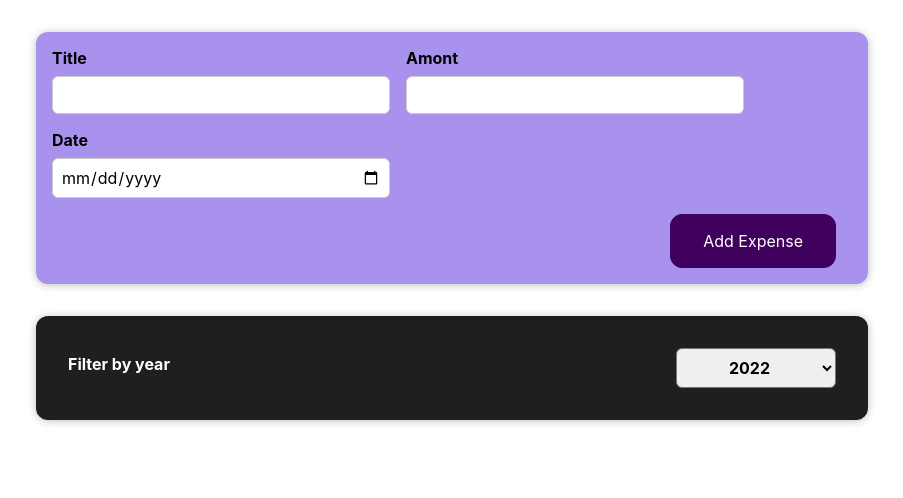
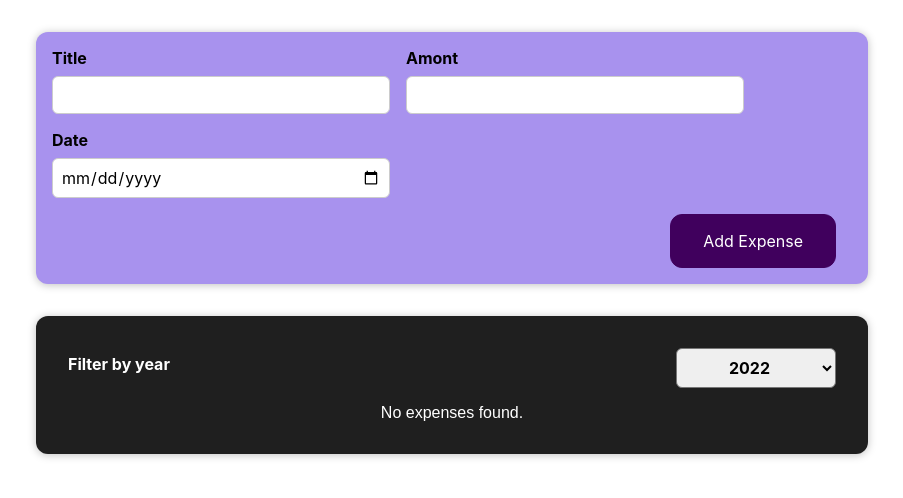
Before and after one commit to marcel-balint/expense_tracking, a React (Create React App) app: page / in a window 1280 px wide. Shown: the top 498 px of the page, without its empty margins (188-1091 px from the left). Built offline with nearby package versions, Linux system fonts and the light colour scheme.

Commit message:
Outputing conditional content

```diff
--- a/src/compnents/Expenses/Expenses.css
+++ b/src/compnents/Expenses/Expenses.css
@@ -7,3 +7,8 @@
     border-radius: 12px;
     box-shadow: 0 1px 8px rgba(0, 0, 0, 0.25);
   }
+  .no-content {
+    color: #fff;
+    text-align: center;
+    font-family: sans-serif;
+  }
--- a/src/compnents/Expenses/Expenses.jsx
+++ b/src/compnents/Expenses/Expenses.jsx
@@ -14,21 +14,25 @@ function Expenses(props) {
   const filteredExpenses = props.items.filter(
     (expense) => expense.date.getFullYear().toString() === filteredYear
   );
+  let expensesContent = <p className="no-content">No expenses found.</p>;
 
+  if (filteredExpenses.length > 0) {
+    expensesContent = filteredExpenses.map((expense) => (
+      <ExpenseItem
+        key={expense.id}
+        title={expense.title}
+        amount={expense.amount}
+        date={expense.date}
+      />
+    ));
+  }
   return (
     <div className="expenses">
       <ExpensesFilter
         selected={filteredYear}
         onChangeFilter={filterChangeHandler}
       />
-      {filteredExpenses.map((expense) => (
-        <ExpenseItem
-          key={expense.id}
-          title={expense.title}
-          amount={expense.amount}
-          date={expense.date}
-        />
-      ))}
+      {expensesContent}
     </div>
   );
 }
```
